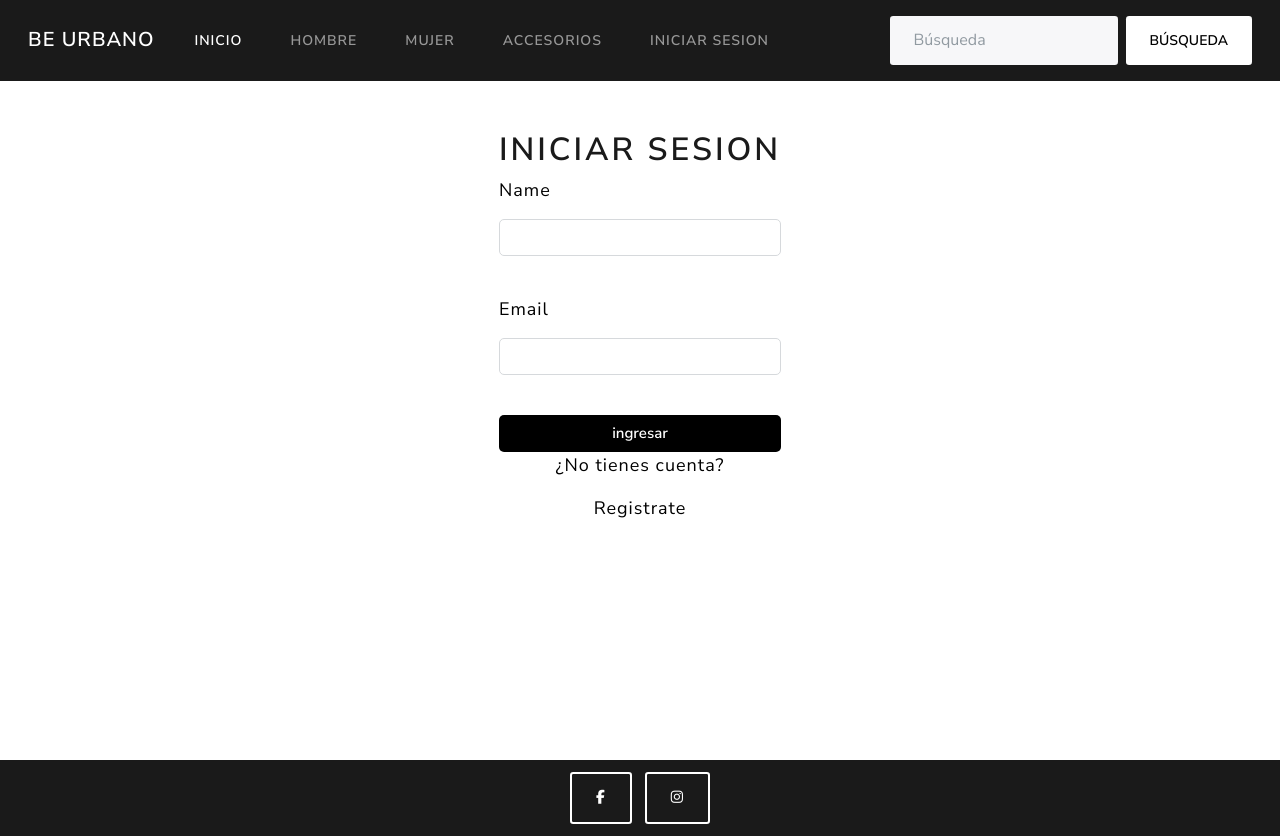
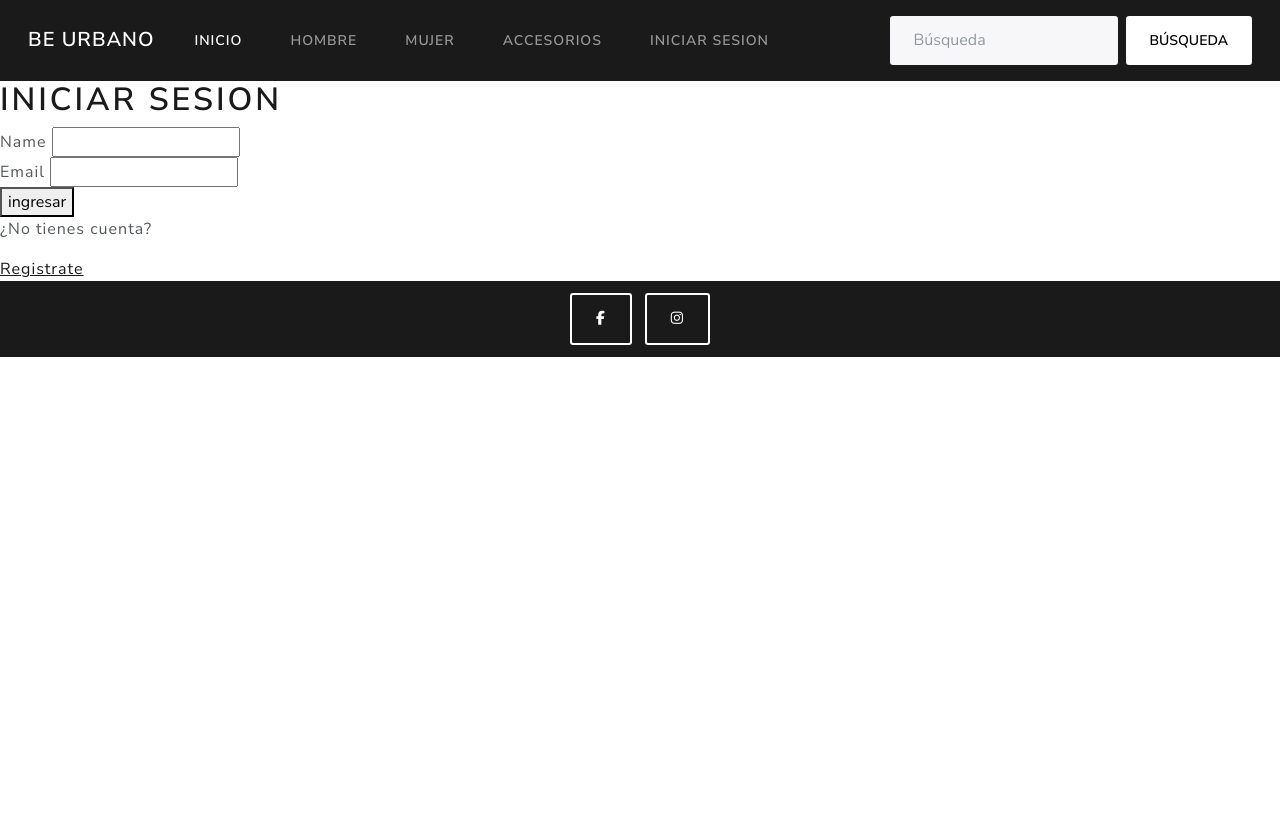
Before and after one commit to SebasCheccoriVega/Checcori-entrega-proyecto-final, a website: page iniciarsesion.html in a window 1280 px wide. After the commit the page ends 800 px from the top, so only its background shows below. Drawn offline with Linux system fonts and the light colour scheme; files whose address does not match are found by name.

Commit message:
eliminando css

```diff
--- a/css/style.css
+++ b/css/style.css
@@ -1,125 +1,3 @@
-*{
-    padding: 0;
-    margin: 0;
-}
 
-html {
-    min-height: 100%;
-    position: relative;
-}
-
-body {
-    margin: 0;
-    margin-bottom: 40px;
-}
-
-/*Seccion de imagenes*/
-.section-contenedor{
-    display: flex;
-    justify-content: center;
-    align-items: center;
-    padding: 2em 2em;
-    grid-area: section;
-}
-
-.contenedor img {
-    max-width: 100%;
-    padding: 1em 1em;
-    margin-bottom: -5px;
-    transition: all 0.3s ease-out;
-    position: relative;
-    z-index: 2;
-}
-
-img:hover {
-    transform: scale(0.9);
-    z-index: 9;
-    transition: 0.5s;
-}
-
-/*Formulario*/
-.form{
-    color: black;
-    background-color: white;
-    font-size: 18px;
-    line-height: 1.5;
-    display: flex;
-    flex-direction: column;
-    align-items: center;
-    grid-area: form;
-}
-
-.speaker-form-header h1{
-    font-size: 30px;
-    margin-bottom:20px;
-}
-
-.speaker-form{
-    background-color: white;
-    border-radius: 3px;
-    padding: 50px;
-    display: flex;
-    justify-content: center;
-    flex-direction: column;
-    flex-wrap: wrap;
-
-}
-
-.form-row{
-    margin-bottom: 40px;
-    display: flex;
-    justify-content: flex-start;
-    flex-direction: column;
-    flex-wrap: wrap;
-}
-
-.form-row input[type="text"],
-.form-row input[type="email"],
-.form-row input[type="password"],
-.form-row input[type="phone"]{
-    background-color: #FFF;
-    border: 1px solid #D6D9DC;
-    border-radius: 5px;
-    width: 100%;
-    padding: 7px;
-    font-size: 14px;
-}
-
-.form-row label{
-    margin-bottom: 15px;
-}
-
-.form-row button{
-    font-size: 15px;
-    font-weight: bold;
-    color: white;
-    background-color: black;
-    border: none;
-    border-radius: 5px;
-    padding: 7px 40px;
-    cursor: pointer;
-}
-
-.register{
-    text-align: center;
-    text-decoration: none;
-    color: black;
-}
-
-.link{
-    text-decoration: none;
-    color: black;
-}
-
-.row{
-    padding: 1em;
-}
-
-footer {
-    position: absolute;
-    bottom: 0;
-    width: 100%;
-    height: 40px;
-}
 
 /*# sourceMappingURL=style.css.map */
```
